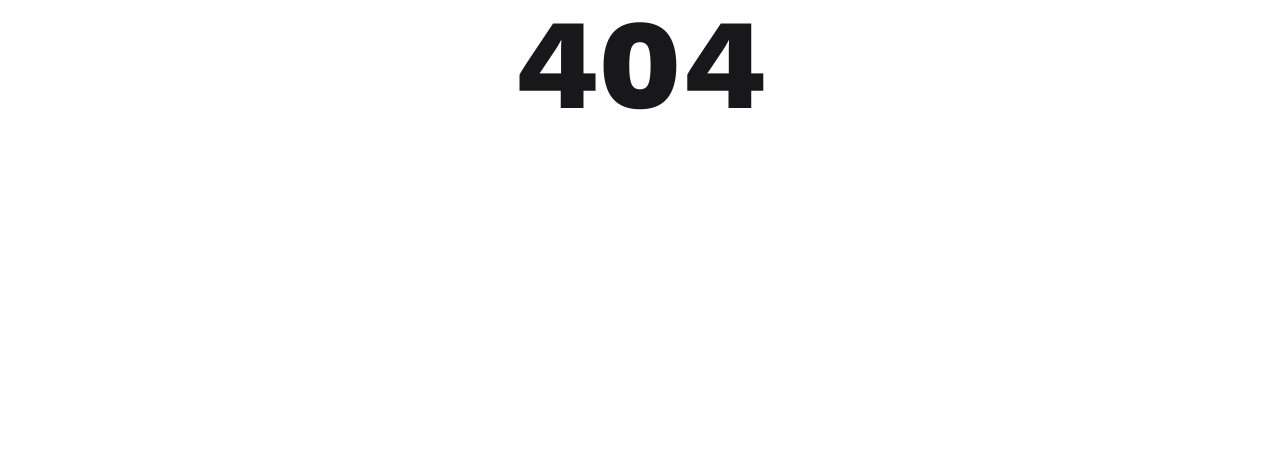
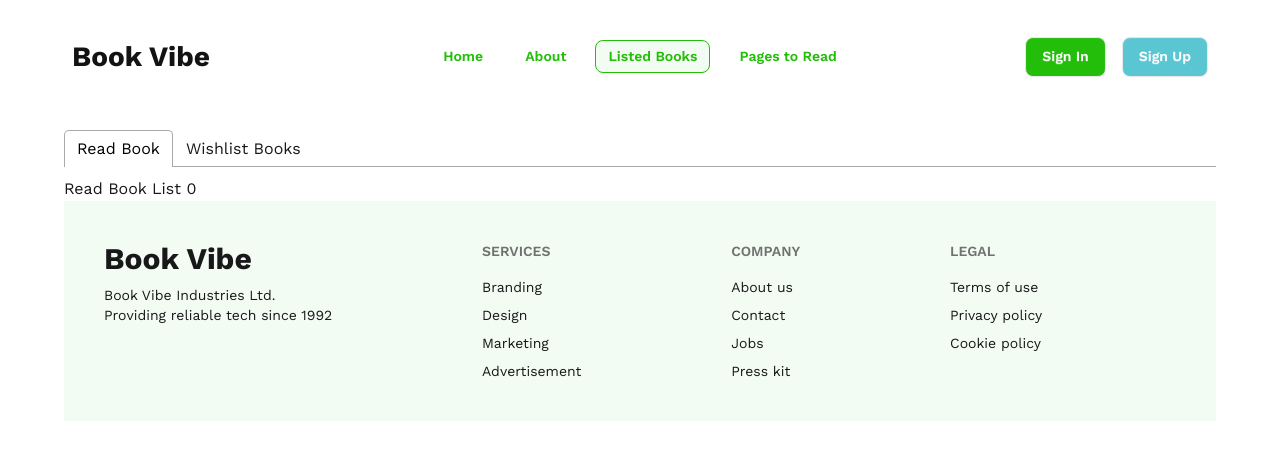
Before and after one commit to protapkrghosh/book-vibe, a React (Vite) app: page /read-list in a window 1280 px wide. Before the commit this address had no page. Shown: the top 460 px of the page. Built offline with nearby package versions, Linux system fonts and the light colour scheme; a web font is replaced by a local one.

Commit message:
added listed book

```diff
--- a/package.json
+++ b/package.json
@@ -16,6 +16,7 @@
     "react-hot-toast": "^2.5.2",
     "react-icons": "^5.5.0",
     "react-router": "^7.5.1",
+    "react-tabs": "^6.1.0",
     "tailwindcss": "^4.1.4"
   },
   "devDependencies": {
--- a/src/Routes/Routes.jsx
+++ b/src/Routes/Routes.jsx
@@ -4,6 +4,7 @@ import ErrorPage from "../pages/ErrorPage/ErrorPage";
 import Home from "../pages/Home/Home";
 import BookDetails from "../pages/Books/BookDetails";
 import About from "../pages/About/About";
+import ReadList from "../pages/ReadList/ReadList";
 
 export const router = createBrowserRouter([
    {
@@ -22,6 +23,11 @@ export const router = createBrowserRouter([
             Component: About,
          },
          {
+            path: "/read-list",
+            loader: () => fetch("booksData.json"),
+            Component: ReadList,
+         },
+         {
             path: "/book-details/:id",
             loader: () => fetch("booksData.json"),
             Component: BookDetails,
--- a/src/components/Navbar.jsx
+++ b/src/components/Navbar.jsx
@@ -12,7 +12,7 @@ const Navbar = () => {
             About
          </NavLink>
 
-         <NavLink to={"/listed-books"} className="nav-links mx-4">
+         <NavLink to={"/read-list"} className="nav-links mx-4">
             Listed Books
          </NavLink>
 
--- /dev/null
+++ b/src/pages/ReadList/ReadList.jsx
@@ -0,0 +1,42 @@
+import React, { useEffect, useState } from "react";
+import { useLoaderData } from "react-router";
+import { Tab, Tabs, TabList, TabPanel } from "react-tabs";
+import "react-tabs/style/react-tabs.css";
+import { getStoredBook } from "../../utility/addToDB";
+import Book from "../Books/Book";
+
+const ReadList = () => {
+   const [readList, setReadList] = useState([]);
+   const data = useLoaderData();
+
+   useEffect(() => {
+      const storedBooksData = getStoredBook();
+      const convertedStoredBook = storedBooksData.map((id) => parseInt(id));
+
+      const myReadList = data.filter((book) =>
+         convertedStoredBook.includes(book.bookId)
+      );
+
+      setReadList(myReadList);
+   }, []);
+
+   return (
+      <div>
+         <Tabs>
+            <TabList>
+               <Tab>Read Book</Tab>
+               <Tab>Wishlist Books</Tab>
+            </TabList>
+
+            <TabPanel>
+               <h2>Read Book List {readList.length}</h2>
+            </TabPanel>
+            <TabPanel>
+               <h2>Wish List</h2>
+            </TabPanel>
+         </Tabs>
+      </div>
+   );
+};
+
+export default ReadList;
--- a/src/utility/addToDB.js
+++ b/src/utility/addToDB.js
@@ -20,9 +20,9 @@ const addToStoredDB = (id) => {
       storedBookData.push(id);
       const data = JSON.stringify(storedBookData);
       localStorage.setItem("readList", data);
-      toast.success('Book Added successfully');
-      console.log(storedBookData);
+      toast.success("Book Added successfully");
+      // console.log(storedBookData);
    }
 };
 
-export { addToStoredDB };
+export { getStoredBook, addToStoredDB };
```
Also changed, not shown: 1 other file (tests, documents, lock files or other folders).
